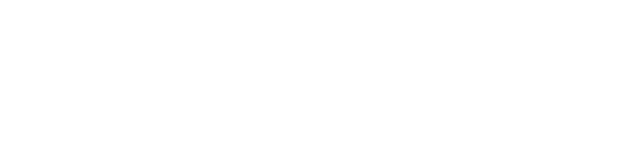
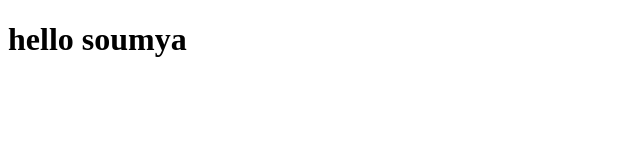
Before and after one commit to soumyii788/html_live1, a plain HTML site: page index.html in a window 1280 px wide. Shown: the whole page, without its empty margins (0-640 px from the left). Drawn offline with Linux system fonts and the light colour scheme.

Commit message:
Update index.html

```diff
--- a/index.html
+++ b/index.html
@@ -6,6 +6,6 @@
     <title>Document</title>
 </head>
 <body>
-    <h1
+    <h1>hello soumya</h1>
 </body>
 </html>
```
